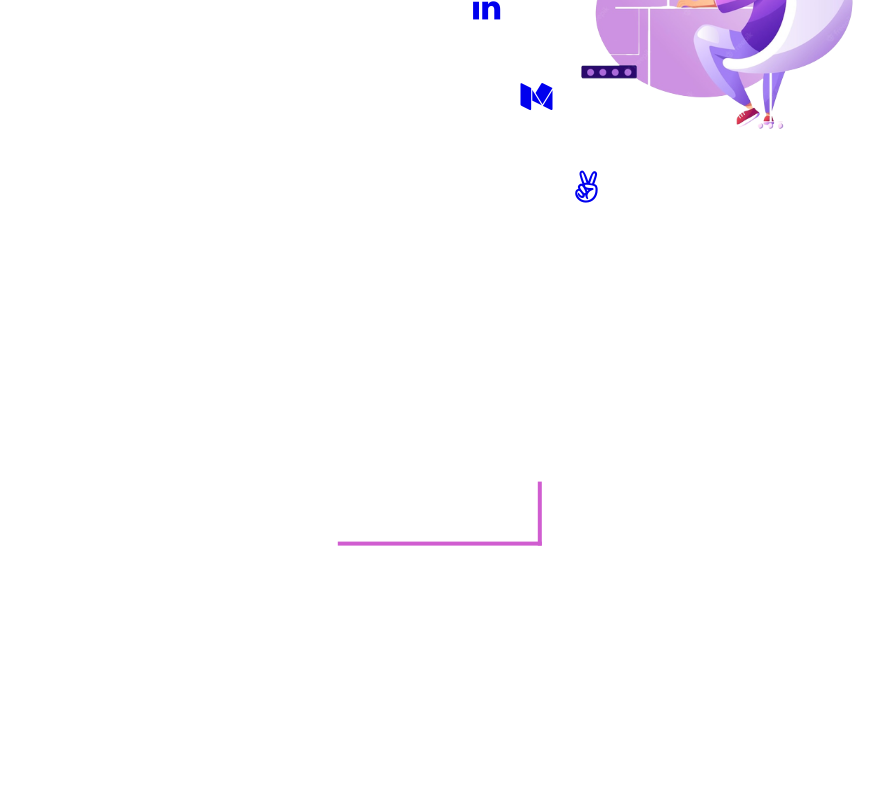
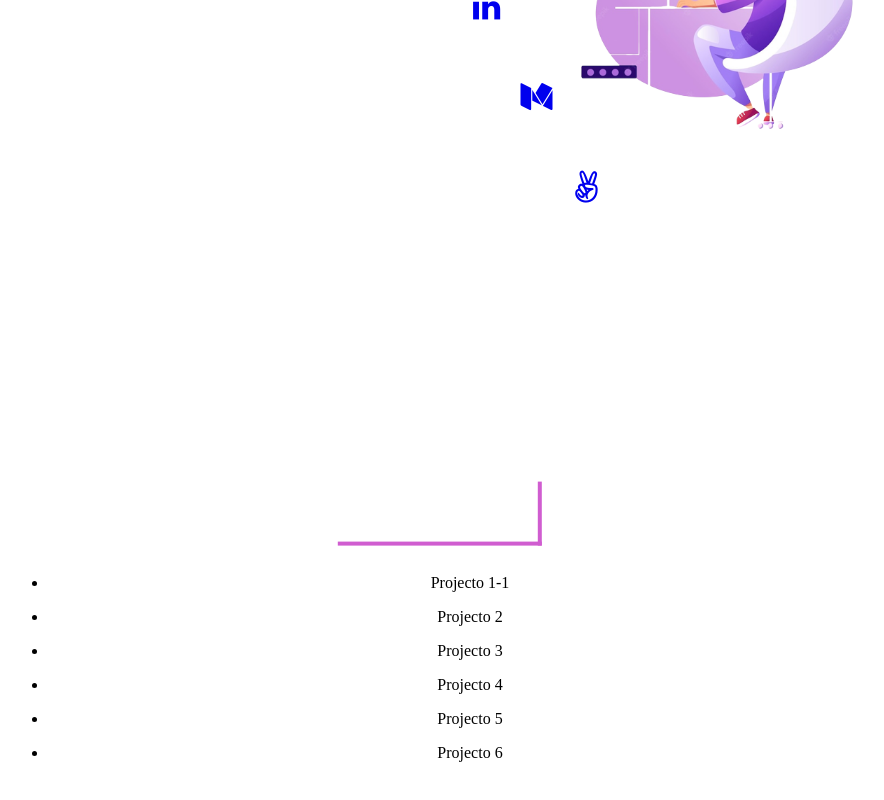
Before and after one commit to aizjicod/react-portfolio, a React (Create React App) app: page / in a window 1280 px wide. Shown: the part 484-1284 px from the top of the page, without its empty margins (190-1074 px from the left). Before the commit the page ends 1166 px from the top, so only its background shows below. Built offline with nearby package versions, Linux system fonts and the light colour scheme; the HTML template or start-up script is replaced by a standard one.

Commit message:
Add basic structure for the display of projects

```diff
--- /dev/null
+++ b/src/components/project-li.tsx
@@ -0,0 +1,8 @@
+import  { project as project_type }  from '../modules/projects-data'
+const ProjectLi = (projectdata:project_type ) => (
+  <li>
+    <p>{projectdata.name}</p>
+  </li>
+)
+
+export default ProjectLi
--- a/src/components/projects.tsx
+++ b/src/components/projects.tsx
@@ -1,9 +1,20 @@
 import '../styles/projects.css'
-
+import projectsData from '../modules/projects-data'
+import ProjectLi from './project-li'
+import { useState } from 'react'
 const Projects = () => {
+  const [projectIndex, setProjectIndex] = useState(0)
+  const handleClick = (number: number) => {
+    console.log(projectIndex)
+    setProjectIndex(prev => prev + number)
+    console.log(projectIndex)
+  }
   return (
     <section id="projects">
       <h2>Projects</h2>
+      <ul>
+        {projectsData.map((project) => <ProjectLi {...project} key={project.name} />)}
+      </ul>
     </section>
   )
 }
--- a/src/modules/projects-data.tsx
+++ b/src/modules/projects-data.tsx
@@ -1,9 +1,9 @@
-type project = { name: string, description: string, techUsed: string[], cardImg: string, popupImg: string, codeLive: string, codeSource: string }
+export type project = { name: string, description: string, techUsed: string[], cardImg: string, popupImg: string, codeLive: string, codeSource: string }
 
 // search how to do it in a better way
 const projectsData: project[] = [
   {
-    name: 'Projecto 1',
+    name: 'Projecto 1-1',
     description: 'this is a test of aporject, a dummy test, this will larter on be changed to a real project',
     techUsed: ['Ruby', 'React', 'HTML', 'CSS'],
     cardImg: 'img',
@@ -12,7 +12,7 @@ const projectsData: project[] = [
     codeSource: 'img',
   },
   {
-    name: 'Projecto 1',
+    name: 'Projecto 2',
     description: 'this is a test of aporject, a dummy test, this will larter on be changed to a real project',
     techUsed: ['Ruby', 'React', 'HTML', 'CSS'],
     cardImg: 'img',
@@ -21,7 +21,7 @@ const projectsData: project[] = [
     codeSource: 'img',
   },
   {
-    name: 'Projecto 1',
+    name: 'Projecto 3',
     description: 'this is a test of aporject, a dummy test, this will larter on be changed to a real project',
     techUsed: ['Ruby', 'React', 'HTML', 'CSS'],
     cardImg: 'img',
@@ -30,7 +30,7 @@ const projectsData: project[] = [
     codeSource: 'img',
   },
   {
-    name: 'Projecto 1',
+    name: 'Projecto 4',
     description: 'this is a test of aporject, a dummy test, this will larter on be changed to a real project',
     techUsed: ['Ruby', 'React', 'HTML', 'CSS'],
     cardImg: 'img',
@@ -39,7 +39,7 @@ const projectsData: project[] = [
     codeSource: 'img',
   },
   {
-    name: 'Projecto 1',
+    name: 'Projecto 5',
     description: 'this is a test of aporject, a dummy test, this will larter on be changed to a real project',
     techUsed: ['Ruby', 'React', 'HTML', 'CSS'],
     cardImg: 'img',
@@ -48,7 +48,7 @@ const projectsData: project[] = [
     codeSource: 'img',
   },
   {
-    name: 'Projecto 1',
+    name: 'Projecto 6',
     description: 'this is a test of aporject, a dummy test, this will larter on be changed to a real project',
     techUsed: ['Ruby', 'React', 'HTML', 'CSS'],
     cardImg: 'img',
```
